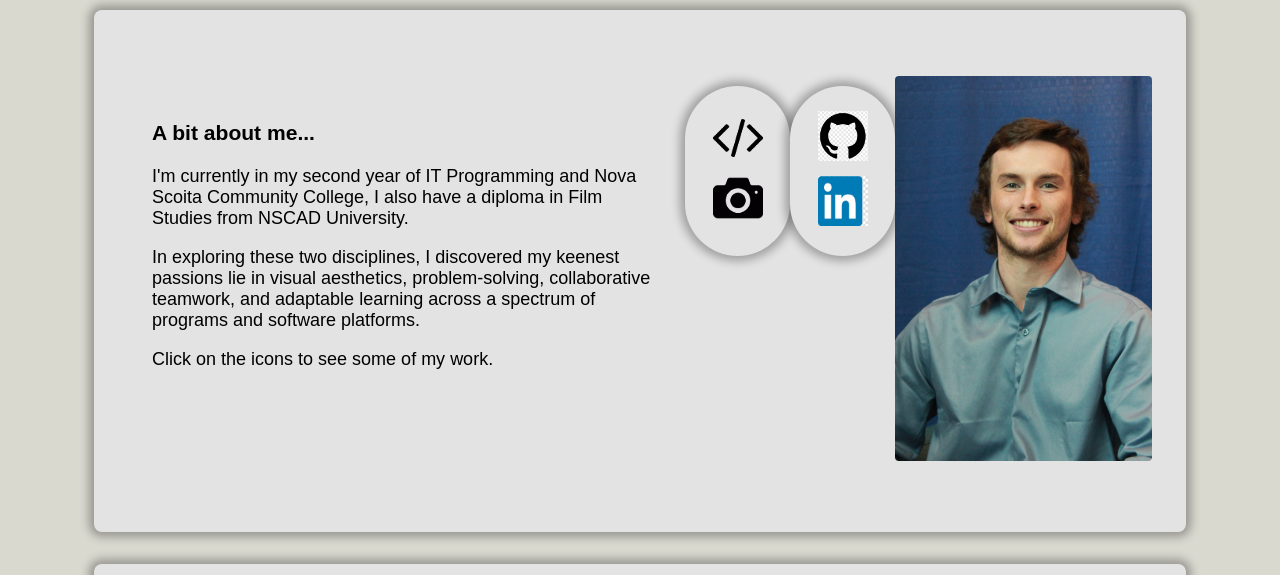
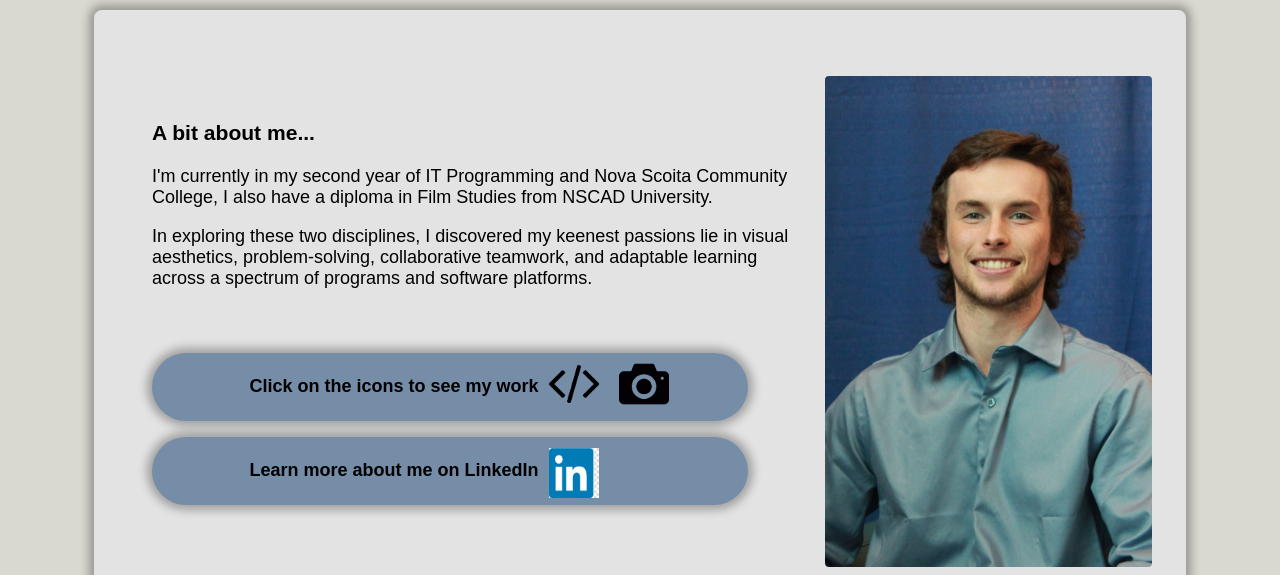
Before and after one commit to adamnear/AdamNearingEPortfolio, a website: page index.html in a window 1280 px wide. Shown: the part 448-1023 px from the top of the page. Drawn offline with Linux system fonts and the light colour scheme.

Commit message:
Created new containers for links on mainpage

```diff
--- a/index.html
+++ b/index.html
@@ -57,15 +57,12 @@
                     across a
                     spectrum of programs and software platforms.
                 </p>
-                <p>
-                    Click on the icons to see some of my work.
-                </p>
-                <!-- </td>
-                            <td> -->
-            </div>
+                <nav class="worksidebarcontainer">
+                    <h4>
+                        Click on the icons to see my work
+                    </h4>
 
                     <!-- Work Side bar -->
-            <nav class="worksidebarcontainer">
                     <div class="sidebarcontent">
                         <div class="sidebar-links">
                             <a href="/pages/progWork/progWork.html">
@@ -76,19 +73,25 @@
                         </div>
                     </div>
                 </nav>
+
+
+                <!-- Linkedin Side bar -->
                 <nav class="sidebarcontainer">
+                    <h4>
+                        Learn more about me on LinkedIn
+                    </h4>
                     <div class="sidebarcontent1">
                         <div class="sidebar-links">
-                        <a href="https://github.com/adamnear?tab=repositories" target="_blank">
+                            <!-- <a href="https://github.com/adamnear?tab=repositories" target="_blank">
                             <img src="/src/img/githubicon.png" alt="GitHub Profile" class="github-icon">
-                        </a>
+                        </a> -->
                             <a href="https://www.linkedin.com/in/adam-nearing-18878524a/" target="_blank">
                                 <img src="/src/img/linkedinicon.jpg" alt="Linkin Profile" class="linkedin-icon">
                             </a>
                         </div>
                     </div>
                 </nav>
-
+            </div>
             <div class="image-container">
                 <img src="src/img/Me.jpg" alt="Me">
             </div>
--- a/styles/styles.css
+++ b/styles/styles.css
@@ -194,15 +194,30 @@
 /* link-to-work Sidebar */
 .worksidebarcontainer {
     display: flex;
-    flex-direction: column;
+    flex-direction: row;
     justify-content: center;
     align-items: center;
-    background-color: #e3e3e3;
-    padding: 3rem;
+    background-color: #768da8;
+    padding: 1rem;
     border-radius: 10rem;
-    width: 5px;
-    height: 70px;
-    margin-top: 10px;
+    width: 35rem;
+    height: 2rem;
+    margin-top: 4rem;
+    border: 2px solid transparent;
+    box-shadow: 0 0 10px 5px rgba(0, 0, 0, 0.3);
+}
+
+.sidebarcontainer {
+    display: flex;
+    flex-direction: row;
+    justify-content: center;
+    align-items: center;
+    background-color: #768da8;
+    padding: 1rem;
+    border-radius: 10rem;
+    width: 35rem;
+    height: 2rem;
+    margin-top: 1rem;
     border: 2px solid transparent;
     box-shadow: 0 0 10px 5px rgba(0, 0, 0, 0.3);
 }
@@ -220,28 +235,33 @@
     display: inline-block;
     width: 50px;
     height: 50px;
-    margin-top: 5px;
     background-image: url('../src/img/cameraicon.png');
     background-size: cover;
     background-repeat: no-repeat;
 
 }
 
+.sidebarcontent,
+.sidebarcontent1 {
+    display: flex;
+    align-items: center;
+    /* Align items vertically in the center */
+    /* justify-content: space-around; */
+    /* Distribute items evenly along the main axis */
+    width: 20%;
+    /* Adjust the width as needed */
+}
+
+.sidebar-links {
+    display: flex;
+}
+
+.sidebar-links a {
+    margin: 0 10px;
+    /* Adjust spacing between links */
+}
+
 /* contact Sidebar */
-.sidebarcontainer {
-    display: flex;
-    flex-direction: column;
-    justify-content: center;
-    align-items: center;
-    background-color: #e3e3e3;
-    padding: 3rem;
-    border-radius: 10rem;
-    width: 5px;
-    height: 70px;
-    margin-top: 10px;
-    border: 2px solid transparent;
-    box-shadow: 0 0 10px 5px rgba(0, 0, 0, 0.3);
-}
 
 .github-icon {
     display: inline-block;
@@ -496,6 +516,29 @@ input[name="message"] {
         margin-left: 0;
     } */
 
+    /* Side bars*/
+    .worksidebarcontainer {
+        width: 90%;
+        /* Set width to 90% of the screen width */
+        max-width: 35rem;
+        /* Limit width to 35rem */
+        margin-top: 2rem;
+        /* Adjust margin for smaller screens */
+        text-align: center;
+
+    }
+
+    .sidebarcontainer {
+        width: 90%;
+        /* Set width to 90% of the screen width */
+        max-width: 35rem;
+        /* Limit width to 35rem */
+        margin-top: 1rem;
+        /* Adjust margin for smaller screens */
+        text-align: center;
+
+    }
+
 
     .image-container img {
         width: 50%;
@@ -525,6 +568,7 @@ input[name="message"] {
         display: inline-block;
     }
 
+    /* Skills */
     .skills-row {
         flex-wrap: wrap;
     }
```
Also changed, not shown: pages/mediaWork/mediaWork.html (+10 -4 lines), pages/progWork/progWork.html (+12 -8 lines). Lines whose indentation alone changed are shown as unchanged.
